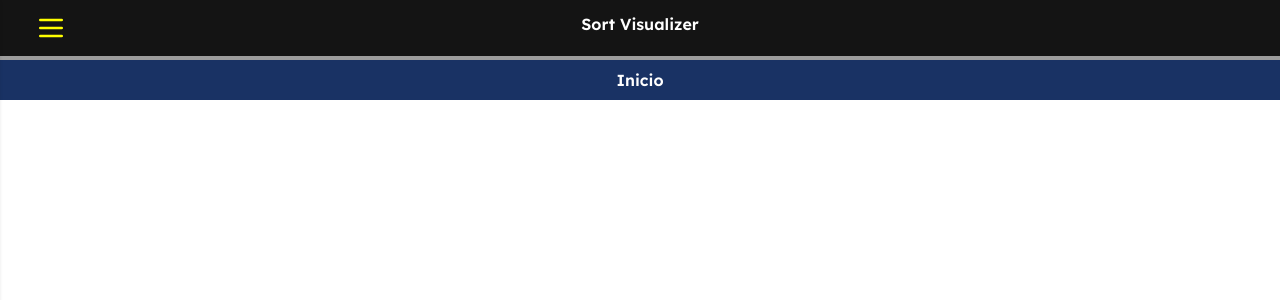
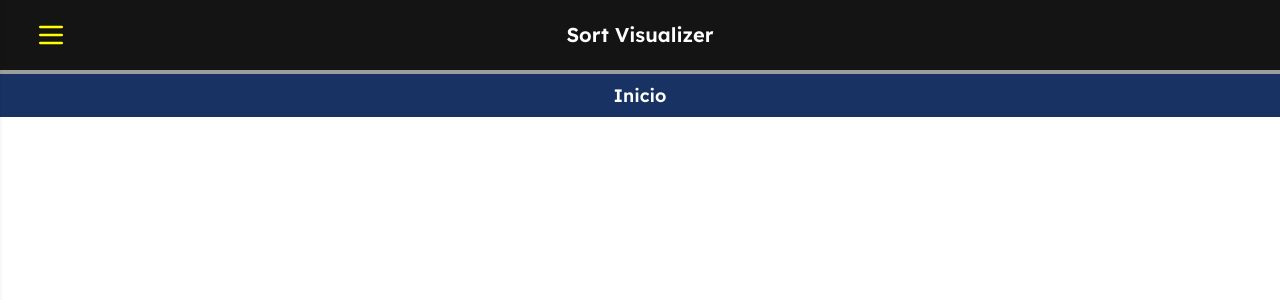
Before and after one commit to TLTO123/sort-visualizer, a Vue app: page / in a window 1280 px wide. Shown: the top 300 px of the page. Built offline with nearby package versions, Linux system fonts and the light colour scheme.

Commit message:
Cambios en clases de etiquetas del componente principal

```diff
--- a/src/App.vue
+++ b/src/App.vue
@@ -16,12 +16,12 @@ import HelloWorld from './components/HelloWorld.vue'
           </svg>
         </button>
       </div>
-      <div class="basis-14/16 flex justify-center">
-          <h1 class="text-white lexend text-fluid-xl">Sort Visualizer</h1>
+      <div class="basis-14/16 flex p-2 justify-center">
+          <h1 class="text-white lexend text-title">Sort Visualizer</h1>
       </div>
     </div>
     <div class="flex flex-row bg-[#193264] p-2 justify-center">
-      <h2 class="text-white lexend text-fluid-base">Inicio</h2>
+      <h2 class="text-white lexend text-subtitle">Inicio</h2>
     </div>
   </header>
   <main>
@@ -34,32 +34,32 @@ import HelloWorld from './components/HelloWorld.vue'
   <!--Contenido dentro del offcanvas-->
   <div class="fixed bottom-0 left-0 top-0 z-1045 flex w-96 max-w-full -translate-x-full flex-col border-none bg-[#141414] bg-clip-padding text-white shadow-sm outline-none transition duration-300 ease-in-out data-twe-offcanvas-show:transform-none" tabindex="-1" id="offcanvas" aria-labelledby="offcanvasLabel" data-twe-offcanvas-init>
     <div class="flex items-center justify-between p-4 mt-5">
-      <h2 class="text-xl lexend font-bold">
+      <h2 class="text-subtitle ml-2 mt-2 lexend font-bold">
             Menú
       </h2>
-      <button id="closeMenu" type="button" class="rounded-sm py-1 px-2 text-gray-500 hover:bg-red-500 hover:text-white hover:cursor-pointer">
+      <button id="closeMenu" type="button" class="rounded-sm py-1 px-2 text-title text-gray-500 hover:bg-red-500 hover:text-white hover:cursor-pointer">
             ✕
       </button>
     </div>
     <nav class="p-4 mt-10">
       <ul class="space-y-2">
         <li>
-          <a href="/" class="block text-fluid-base lexend rounded-lg px-4 py-3 hover:bg-yellow-500">Inicio</a>
+          <a href="/" class="block text-body lexend rounded-lg px-4 py-3 hover:bg-yellow-500">Inicio</a>
         </li>
         <li>
-          <a href="/" class="block text-fluid-base lexend rounded-lg px-4 py-3 hover:bg-yellow-500">Catálogo</a>
+          <a href="/" class="block text-body lexend rounded-lg px-4 py-3 hover:bg-yellow-500">Catálogo</a>
         </li>
         <li>
-          <a href="/" class="block text-fluid-base lexend rounded-lg px-4 py-3 hover:bg-yellow-500">Rendimiento</a>
+          <a href="/" class="block text-body lexend rounded-lg px-4 py-3 hover:bg-yellow-500">Rendimiento</a>
         </li>
         <li>
-          <a href="/" class="block text-fluid-base lexend rounded-lg px-4 py-3 hover:bg-yellow-500">Ordenar mi lista</a>
+          <a href="/" class="block text-body lexend rounded-lg px-4 py-3 hover:bg-yellow-500">Ordenar mi lista</a>
         </li>
         <li>
-          <a href="/" class="block text-fluid-base lexend rounded-lg px-4 py-3 hover:bg-yellow-500">Desarrolladores</a>
+          <a href="/" class="block text-body lexend rounded-lg px-4 py-3 hover:bg-yellow-500">Desarrolladores</a>
         </li>
         <li>
-          <a href="/" class="block text-fluid-base lexend rounded-lg px-4 py-3 hover:bg-yellow-500">Contacto</a>
+          <a href="/" class="block text-body lexend rounded-lg px-4 py-3 hover:bg-yellow-500">Contacto</a>
         </li>
       </ul>
     </nav>
```
